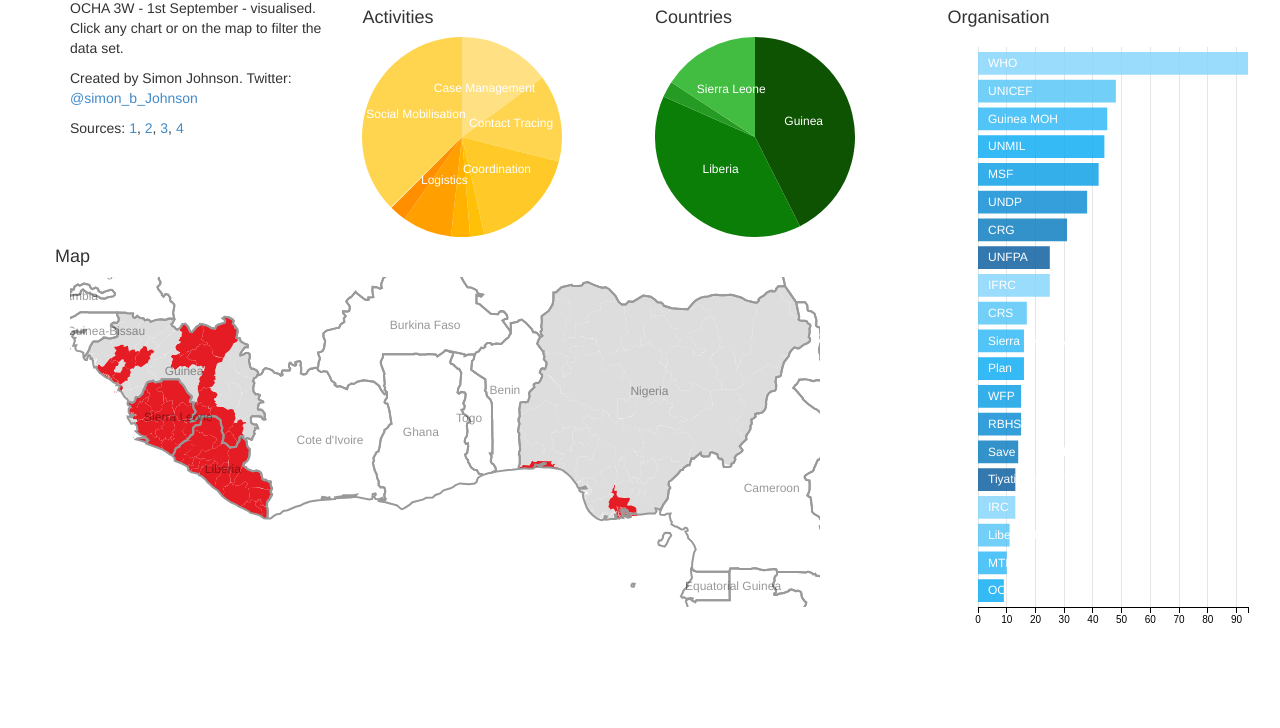
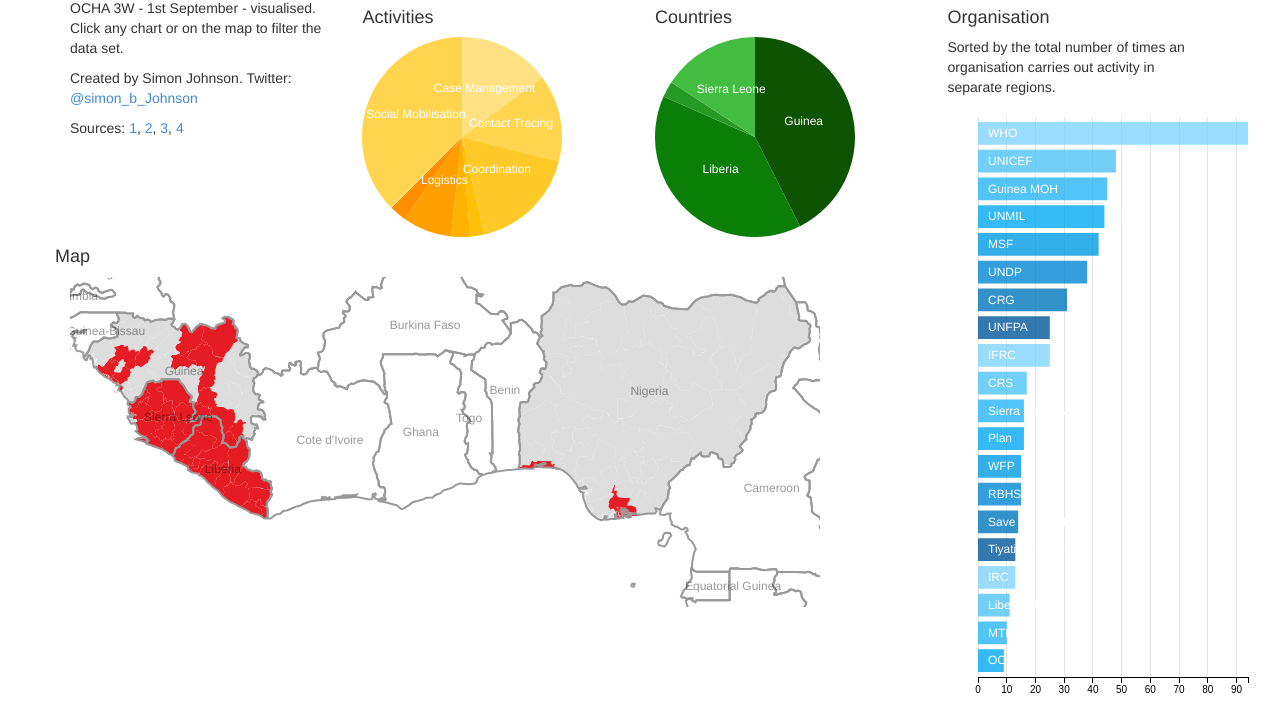
Before and after one commit to SimonbJohnson/Ebola-3W-Dashboard, a plain HTML site: page index.html in a window 1280 px wide. Shown: the part 72-800 px from the top of the page. Drawn offline with Linux system fonts and the light colour scheme.

Commit message:
Added definition to organisation chart

```diff
--- a/index.html
+++ b/index.html
@@ -54,6 +54,7 @@
                 </div>
                 <div class="col-md-3">
                     <h4>Organisation</h4>
+                    <p>Sorted by the total number of times an organisation carries out activity in separate regions.</p>
                     <div id="organisation"></div>
                 </div>
             </div>
```
